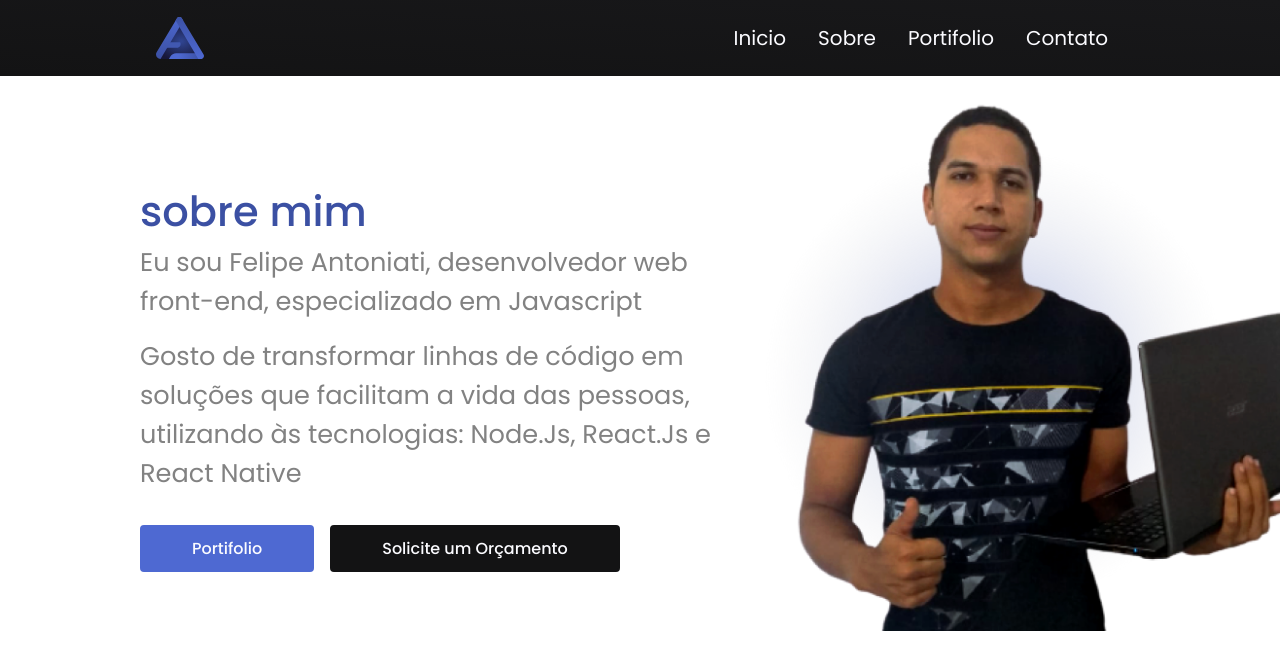
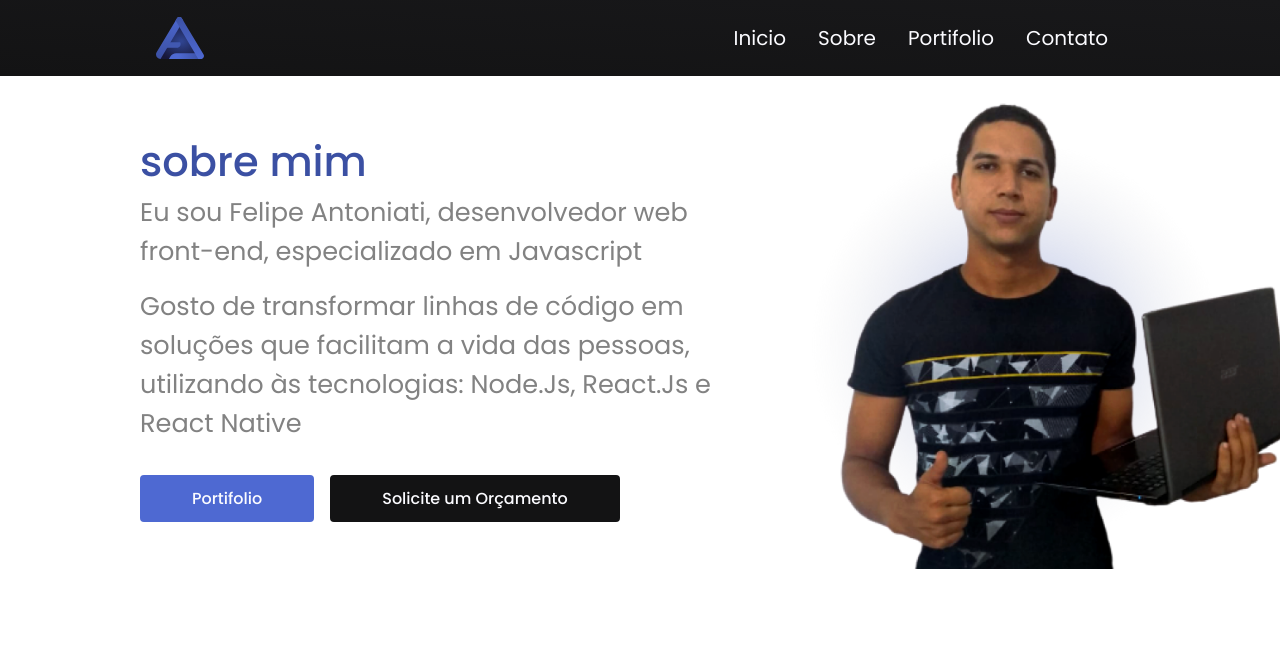
Before and after one commit to Felipe-Antoniati/portifolio, a React (Create React App) app: page /about in a window 1280 px wide. Shown: the top 670 px of the page. Built offline with nearby package versions, Linux system fonts and the light colour scheme.

Commit message:
adjust images

```diff
--- a/src/components/Main/styles.css
+++ b/src/components/Main/styles.css
@@ -13,7 +13,7 @@
 
 .main-content {
   width: 100%;
-  height: 600px;
+  height: 500px;
   display: flex;
   align-items: flex-start;
   justify-content: center;
--- a/src/pages/About/styles.css
+++ b/src/pages/About/styles.css
@@ -6,7 +6,7 @@
 #about-page .main-content {
   background-image: url("../../assets/images/img2.png");
   background-repeat: no-repeat;
-  background-position: 47rem 1rem;
-  background-size: 35rem;
+  background-position: 50rem 1rem;
+  background-size: 31rem;
   transition: all 0.2s ease-in-out;
 }
--- a/src/pages/Landing/styles.css
+++ b/src/pages/Landing/styles.css
@@ -6,7 +6,7 @@
 #landing-page .main-content {
   background-image: url("../../assets/images/img.png");
   background-repeat: no-repeat;
-  background-position: 47rem 1rem;
-  background-size: 30rem;
+  background-position: 50rem 1rem;
+  background-size: 26rem;
   transition: all 0.2s ease-in-out;
 }
```
